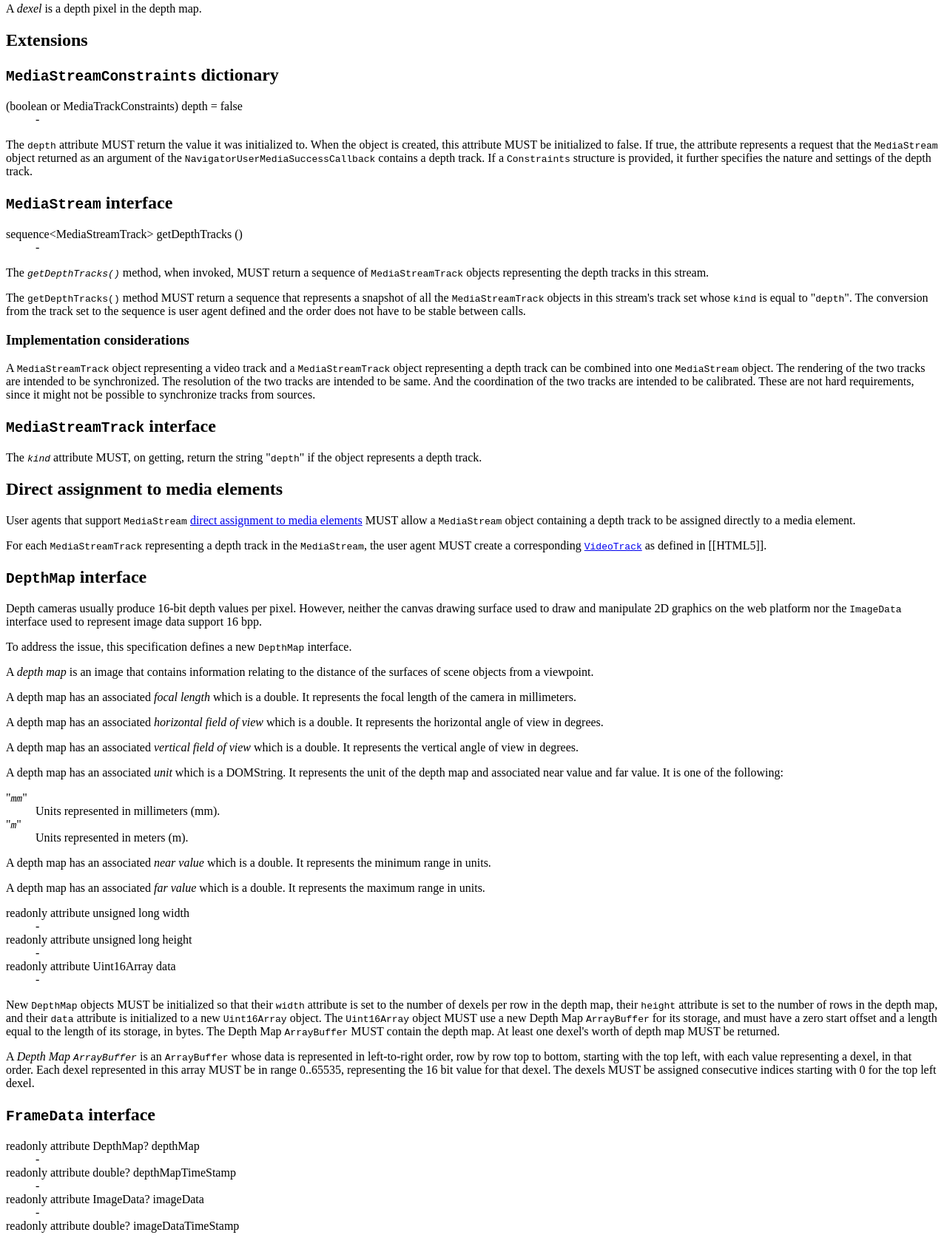
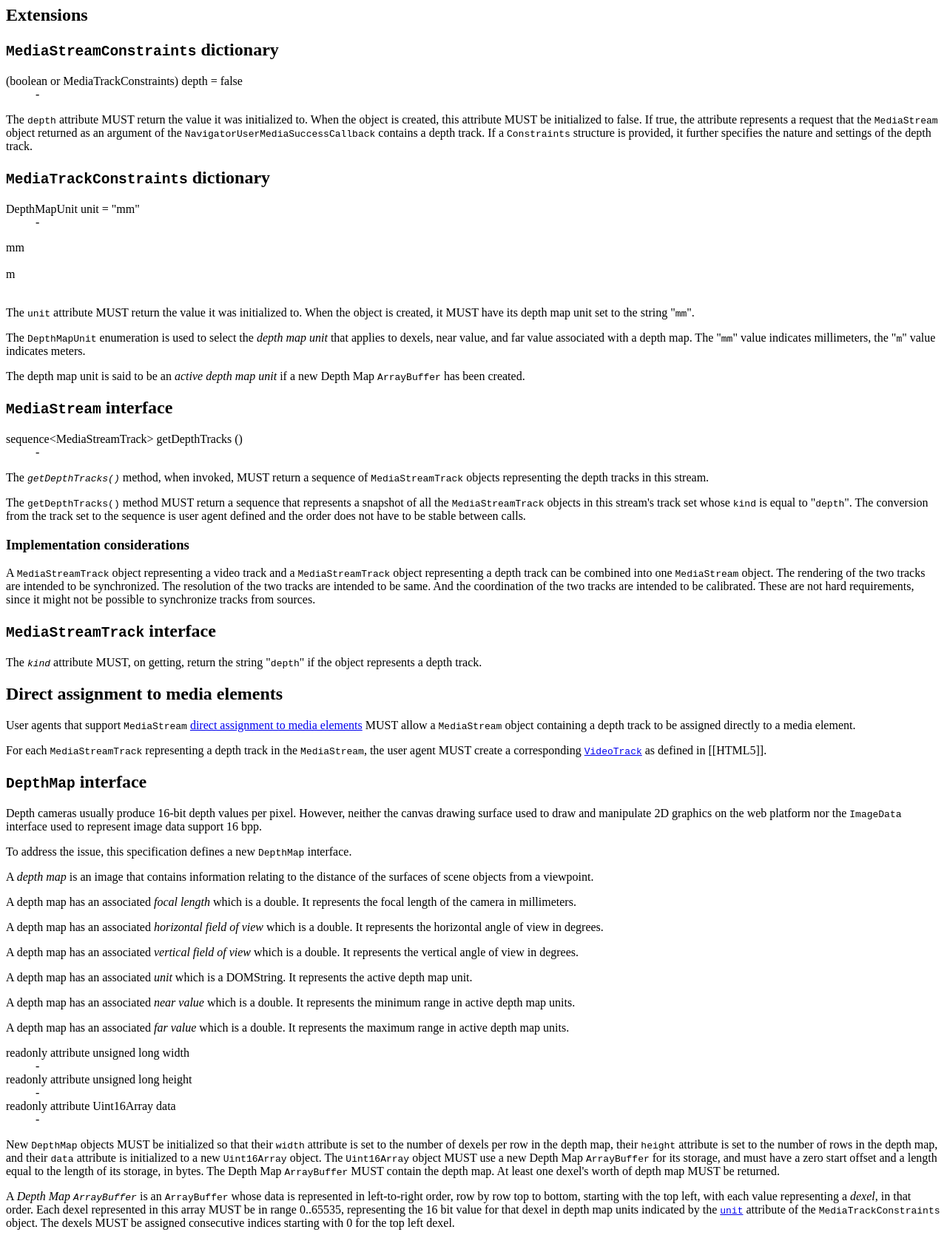
Before and after one commit to w3c/mediacapture-depth, a plain HTML site: page index.html in a window 1280 px wide. Shown: the part 819-2489 px from the top of the page at 74% size. Drawn offline with Linux system fonts and the light colour scheme.

Commit message:
Add dictionary MediaTrackConstraints and enum DepthMapUnit.

```diff
--- a/index.html
+++ b/index.html
@@ -208,9 +208,6 @@
         A <dfn>video track</dfn> represents media sourced from an RGB camera or
         other similar source.
       </p>
-      <p>
-        A <dfn>dexel</dfn> is a depth pixel in the <a>depth map</a>.
-      </p>
     </section>
     <section>
       <h2>
@@ -238,6 +235,51 @@
           <a>depth track</a>. If a <a><code>Constraints</code></a> structure is
           provided, it further specifies the nature and settings of the
           <a>depth track</a>.
+        </p>
+      </section>
+      <section>
+        <h2>
+          <code><a>MediaTrackConstraints</a></code> dictionary
+        </h2>
+        <dl class="idl" title="partial dictionary MediaTrackConstraints">
+          <dt>
+            DepthMapUnit unit = "mm"
+          </dt>
+          <dd>
+            -
+          </dd>
+        </dl>
+        <dl id="enum-basic" class="idl" title="enum DepthMapUnit">
+          <dt>
+            mm
+          </dt>
+          <dd>
+            &nbsp;
+          </dd>
+          <dt>
+            m
+          </dt>
+          <dd>
+            &nbsp;
+          </dd>
+        </dl>
+        <p>
+          The <code id="widl-MediaTrackConstraints-unit">unit</code> attribute
+          MUST return the value it was initialized to. When the object is
+          created, it MUST have its <a>depth map unit</a> set to the string
+          "<code>mm</code>".
+        </p>
+        <p>
+          The <code><a>DepthMapUnit</a></code> enumeration is used to select
+          the <dfn>depth map unit</dfn> that applies to <a>dexel</a>s, <a>near
+          value</a>, and <a>far value</a> associated with a <a>depth map</a>.
+          The "<code>mm</code>" value indicates millimeters, the
+          "<code>m</code>" value indicates meters.
+        </p>
+        <p>
+          The <a>depth map unit</a> is said to be an <dfn>active depth map
+          unit</dfn> if a new <a>Depth Map <code>ArrayBuffer</code></a> has
+          been created.
         </p>
       </section>
       <section>
@@ -353,31 +395,17 @@
         </p>
         <p>
           A <a>depth map</a> has an associated <dfn>unit</dfn> which is a
-          DOMString. It represents the unit of the <a>depth map</a> and
-          associated <a>near value</a> and <a>far value</a>. It is one of the
-          following:
+          DOMString. It represents the <a>active depth map unit</a>.
         </p>
-        <dl>
-          <dt>
-            "<code><dfn>mm</dfn></code>"
-          </dt>
-          <dd>
-            Units represented in millimeters (mm).
-          </dd>
-          <dt>
-            "<code><dfn>m</dfn></code>"
-          </dt>
-          <dd>
-            Units represented in meters (m).
-          </dd>
-        </dl>
         <p>
           A <a>depth map</a> has an associated <dfn>near value</dfn> which is a
-          double. It represents the minimum range in <a>unit</a>s.
+          double. It represents the minimum range in <a>active depth map
+          unit</a>s.
         </p>
         <p>
           A <a>depth map</a> has an associated <dfn>far value</dfn> which is a
-          double. It represents the maximum range in <a>unit</a>s.
+          double. It represents the maximum range in <a>active depth map
+          unit</a>s.
         </p>
         <dl class="idl" title=
         " [Constructor(unsigned long sw, unsigned long sh), &nbsp;Constructor(Uint8ClampedArray data, unsigned long sw, optional unsigned long sh)] interface DepthMap">
@@ -419,11 +447,14 @@
           A <dfn>Depth Map <code>ArrayBuffer</code></dfn> is an
           <code><a>ArrayBuffer</a></code> whose data is represented in
           left-to-right order, row by row top to bottom, starting with the top
-          left, with each value representing a <a>dexel</a>, in that order.
+          left, with each value representing a <dfn>dexel</dfn>, in that order.
           Each <a>dexel</a> represented in this array MUST be in range
-          0..65535, representing the 16 bit value for that <a>dexel</a>. The
-          <a title="dexel">dexels</a> MUST be assigned consecutive indices
-          starting with 0 for the top left <a>dexel</a>.
+          0..65535, representing the 16 bit value for that <a>dexel</a> in
+          <a>depth map unit</a>s indicated by the <code><a href=
+          "#widl-MediaTrackConstraints-unit">unit</a></code> attribute of the
+          <a><code>MediaTrackConstraints</code></a> object. The <a title=
+          "dexel">dexels</a> MUST be assigned consecutive indices starting with
+          0 for the top left <a>dexel</a>.
         </p>
       </section>
       <section>
@@ -539,7 +570,7 @@
             -
           </dd>
           <dt>
-            DOMString unit = null
+            DepthMapUnit? unit = null
           </dt>
           <dd>
             -
@@ -576,7 +607,7 @@
         </p>
         <p>
           The <code id="widl-Settings-unit">unit</code> attribute's getter MUST
-          return the <a>depth map</a>'s <a>unit</a>.
+          return the <a>active depth map unit</a>.
         </p>
         <p>
           The <code id="widl-Settings-near">near</code> attribute's getter MUST
```
